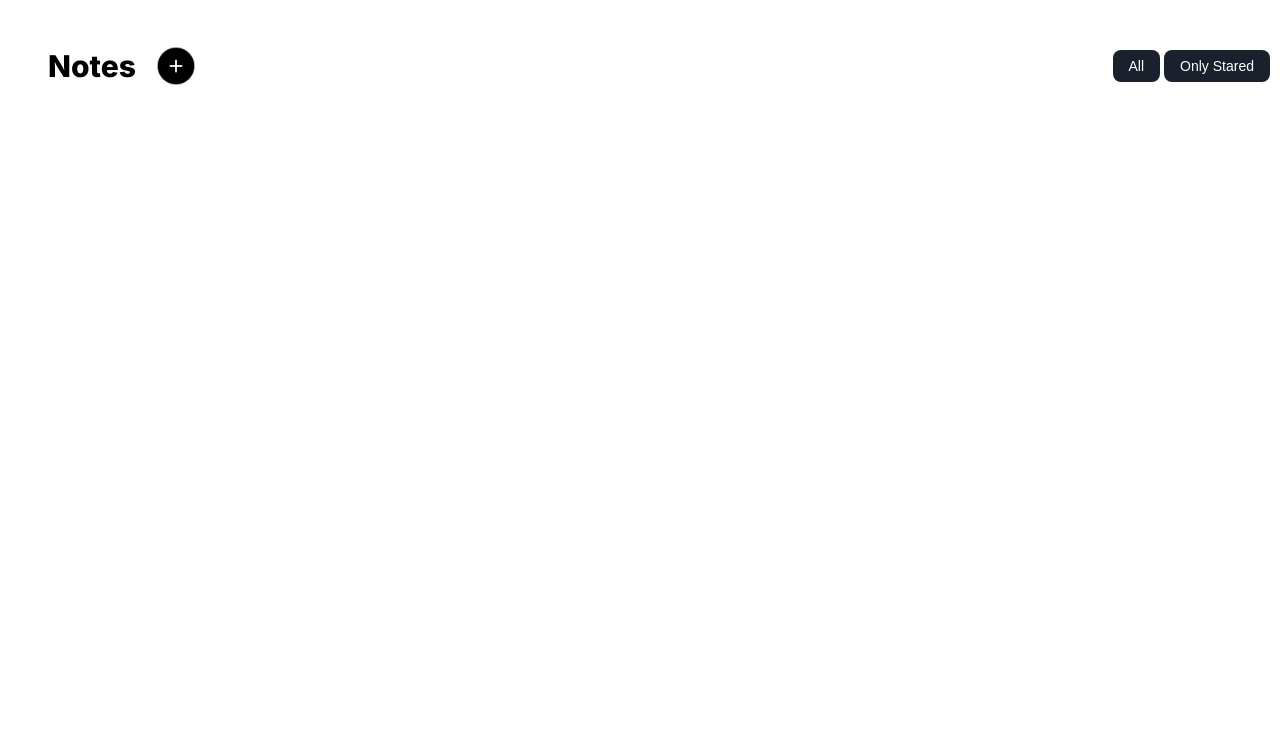
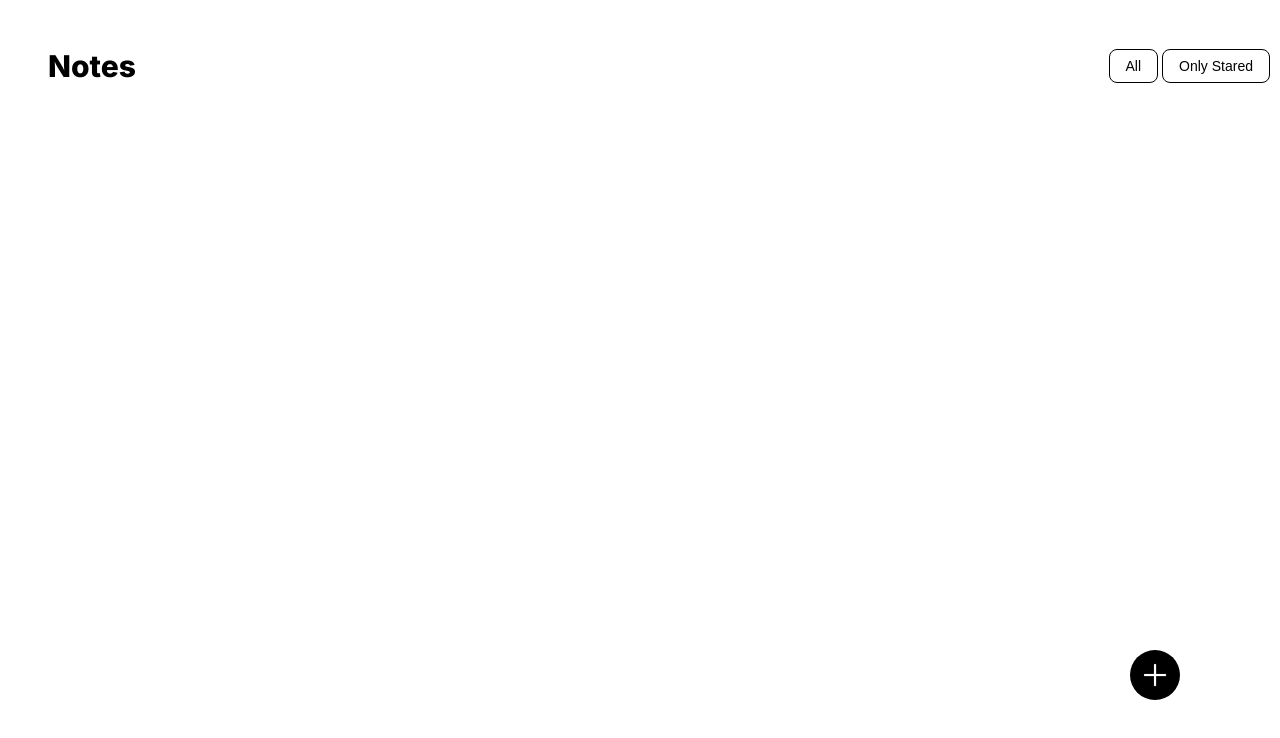
Before and after one commit to SheryarAli786/noteappp, a Next.js app: page / in a window 1280 px wide. Shown: the top 738 px of the page. Built offline with nearby package versions, Linux system fonts and the light colour scheme.

Commit message:
Updated structure of model, position of add icon, background color of header button

```diff
--- a/src/app/components/Notes/Modal/Modal.tsx
+++ b/src/app/components/Notes/Modal/Modal.tsx
@@ -1,5 +1,7 @@
 import React, { useEffect, useState } from 'react'
-import { ButtonsContainer, ColorContainer, ColorDateContainer, HeadingContainer, InputSectionContainer, MainContainer, NameContainer, DateContainer, Buttons } from './ModalStyle'
+import { ButtonsContainer, ColorContainer, ColorDateContainer, HeadingContainer, InputSectionContainer, MainContainer, NameContainer, DateContainer, Buttons, Label } from './ModalStyle'
+import { ModelOverlay } from '../NotesStyle';
+
 interface ModelProps{
     closeModel:()=>void;
     refresher:()=>void;
@@ -7,6 +9,7 @@
     mode: string;
     selectedNote: NoteItem | null;
 }
+
 interface NoteItem {
     id: number;
     title: string;
@@ -34,9 +37,10 @@
     }, [selectedNote]);
 
     const handleAdd = () => {
-      if (!title || !content) {
-        return alert("Title and Content are required");
+      if (!title || !content || !date) {
+        return alert("Title, Content and Date are required");
       }
+
       const savedData: NoteItem[] = JSON.parse(localStorage.getItem("myNotes") || '[]');
       if (mode === 'edit' && selectedNote) {
         const updatedData = savedData.map((note) =>
@@ -89,17 +93,18 @@
       };
 
 return(
+  <ModelOverlay>
     <MainContainer>
         <HeadingContainer>
         {mode === 'add' ? 'Add Note' : 'Edit Note'}
         </HeadingContainer>
         <InputSectionContainer>
       <NameContainer>
-        <label>Name</label>
+        <Label>Name</Label>
         <input type='text' placeholder='Enter name'
          value={title}
             onChange={handleTitle}></input>
-        <label>Description</label>
+        <Label>Description</Label>
         <textarea placeholder='Add more details'
          value={content}
             onChange={(e) => {
@@ -109,18 +114,18 @@
       <ColorDateContainer>
         <ColorContainer>
         <div>
-       <label >Background Color</label>
+       <Label>Background Color</Label>
         <input type="color" value={background}
             onChange={handleBackground} />
        </div>
        <div>
-            <label >Font color</label>
+            <Label>Font color</Label>
         <input type="color" value={fontColor}
             onChange={handlefontColor} />
        </div>
       </ColorContainer>
       <DateContainer>
-      <label>Date</label>
+      <Label>Date</Label>
       <input type="date" value={date} onChange={handleDate}/>
       </DateContainer>
       <ButtonsContainer >
@@ -134,5 +139,6 @@
       </ColorDateContainer>
       </InputSectionContainer>
     </MainContainer>
+    </ModelOverlay>
   )}
 export default Modal
--- a/src/app/components/Notes/Modal/ModalStyle.ts
+++ b/src/app/components/Notes/Modal/ModalStyle.ts
@@ -6,30 +6,24 @@
 }
 
 export const MainContainer=styled.div`
-    position: absolute;
     top: 150px;
-    right: 350px;
-    z-index: 3;
-    height: 450px;
     margin: auto;
-    width: 600px;
+    padding: 0px 25px 30px 25px;
     box-shadow: rgba(100, 100, 111, 0.2) 0px 7px 29px 0px;
     border-radius: 10px;
     background-color: white;
 `
+export const Label=styled.label`
+
+`
 export const NameContainer=styled.div`
     display: flex;
     flex-direction: column;
-    padding-left: 20px;
-    padding-top: 10px;
-    label{
-        font-weight: 600;
-        font-size: 14px;
-        font-family: 'roboto',sans-serif;
-    }
+    gap: 5px;
+    font-weight:600;
+    font-size: 14px;
+
     input{
-        margin-top: 5px;
-        width: 200px;
         padding: 5px;
         border-radius: 3px;
         margin-bottom: 20px;
@@ -40,9 +34,9 @@
         }
     }
     textarea{
-        font-family: 'roboto',sans-serif;
+
         padding-top: 5px;
-        width: 200px;
+        padding-left: 10px;
         height: 200px;
         border-radius: 5px;
         margin-top: 5px;
@@ -52,7 +46,7 @@
             border:  2px solid skyblue;
         }
        &::placeholder{
-        padding-left: 5px;
+        padding-left: 0px;
        }
     }
 `
@@ -61,6 +55,8 @@
     flex-direction: column;
     gap: 20px;
     padding-top: 10px;
+    font-weight:600;
+    font-size: 14px;
     `
 export const ColorContainer=styled.div`
     display: flex;
@@ -70,13 +66,6 @@
     display: flex;
     flex-direction: column;
     gap: 7px;
-}
-
-label{
-    padding-top: 5px;
-    font-weight: 600;
-    font-size: 14px;
-    font-family: 'roboto',sans-serif;
 }
 input{
     width: 40px;
@@ -92,15 +81,9 @@
     display: flex;
     flex-direction: column;
     gap: 10px;
-label{
-    padding-top: 5px;
-    font-weight: 600;
-    font-size: 14px;
-    font-family: 'roboto',sans-serif;
-}
+
  input{
     height: 25px;
-    width: 150px;
     border-radius: 5px;
     border: 2px solid #d6dadf;
     outline: none;
@@ -126,7 +109,7 @@
 `
 export const InputSectionContainer=styled.div`
     display: flex;
-    gap: 150px;
+    gap: 20px;
 `
 export const HeadingContainer=styled.h1`
     display: flex;
--- a/src/app/components/Notes/Notes.tsx
+++ b/src/app/components/Notes/Notes.tsx
@@ -1,11 +1,13 @@
 'use client'
 import React, { useState } from 'react';
 import { CloseIcon, Container, DateContainer, MainContainer, ModelContent, ModelOverlay, ParaContainer} from'./NotesStyle';
+
 interface Noteprops {
   item: NoteItem;
   refresher:()=>void;
   openModel:()=>void;
 }
+
 interface NoteItem {
   title: string;
   content: string;
@@ -15,6 +17,7 @@
   id:number;
   isStarred: boolean;
 }
+
 const NotesComponent: React.FC<Noteprops> = ({item, refresher, openModel}) => {
   const [showConModel, setShowConModel] = useState(false);
 
@@ -45,6 +48,7 @@
     localStorage.setItem('myNotes', JSON.stringify(updatedData));
     refresher();
   };
+
   return (
     <Container>
         <MainContainer style={{ backgroundColor: item.background }}>
@@ -55,7 +59,7 @@
           <DateContainer>
           <span style={{ color: item.fontColor}}>{item.date}</span>
             <div>
-                <img src="images/edit-icon3.png" alt="" onClick={openModel} />
+                <img src="images/edit-icon3.png" onClick={openModel} />
                 <img
               src={item.isStarred ? 'images/star-icon-filled.png' : 'images/star-icon2.png'}
               alt=""
@@ -63,7 +67,7 @@
             />
             </div>
           </DateContainer>
-          <CloseIcon src="images/close-icon.png" alt="" onClick={handleDelete}/>
+          <CloseIcon src="images/icons8-close-24.png" alt="" onClick={handleDelete}/>
         </MainContainer>
         {showConModel && (
         <ModelOverlay>
--- a/src/app/components/Notes/NotesStyle.ts
+++ b/src/app/components/Notes/NotesStyle.ts
@@ -1,10 +1,14 @@
 import styled from "styled-components";
+
 export const CloseIcon = styled.img`
-  width: 20px;
-  height: 20px;
+  width: 15px;
+  height: 15px;
+  background-color: black;
+  padding: 3px;
+  border-radius: 50px;
   position: absolute;
-  top: -11px;
-  right: -6px;
+  top: -12px;
+  right: -7px;
   opacity: 0;
   transition: opacity 0.3s ease;
   cursor: pointer;
@@ -27,11 +31,12 @@
     position: relative;
     margin-top: 5px;
     margin-left: 10px;
-    padding: 20px;
+    padding: 5px 20px 20px 20px;
     border-radius: 10px;
     box-shadow: rgba(100, 100, 111, 0.2) 0px 7px 29px 0px;
     h1{
-    font-weight: 400;
+    font-size:25px;
+    font-weight: 600;
     font-family: 'Roboto', sans-serif;
     }
     p{
--- a/src/app/components/header/Header.tsx
+++ b/src/app/components/header/Header.tsx
@@ -1,24 +1,32 @@
 'use client';
-import React from 'react';
+import React, { useState } from 'react';
 import { StyledBtn, StyledBtnContainer, WrapperContainer } from './HeaderStyle';
+
 interface Headerprops{
   openModel:(item:any)=>void
   onFilterChange: (type: string) => void;
 }
-const Header:React.FC<Headerprops> =({openModel, onFilterChange}) => {
+
+const Header:React.FC<Headerprops> =({onFilterChange}) => {
+
+const [activeButton, setActiveButton] = useState('');
+
   const handleAllClick = () => {
     onFilterChange('All');
+    setActiveButton('All');
   };
+
   const handleStarredClick = () => {
     onFilterChange('Starred');
+    setActiveButton('Starred');
   };
+
   return (
       <WrapperContainer>
         <h1> Notes</h1>
-        <img src='images/add-icon.png' alt='Add Icon' onClick={() => openModel('add')}/>
         <StyledBtnContainer>
-          <StyledBtn onClick={handleAllClick}>All</StyledBtn>
-          <StyledBtn  onClick={handleStarredClick}>Only Stared</StyledBtn>
+          <StyledBtn  active={activeButton === 'All'}  onClick={handleAllClick}>All</StyledBtn>
+          <StyledBtn   active={activeButton === 'Starred'} onClick={handleStarredClick}>Only Stared</StyledBtn>
         </StyledBtnContainer>
       </WrapperContainer>
   );
--- a/src/app/components/header/HeaderStyle.ts
+++ b/src/app/components/header/HeaderStyle.ts
@@ -1,8 +1,14 @@
 import styled from "styled-components";
+
+export interface StyledBtnProps {
+  active: boolean;
+}
+
 export const WrapperContainer=styled.div`
   display:flex;
   padding-top:20px;
   align-items: center;
+  position: relative;
 h1{
   font-weight: 800;
   padding-left: 40px;
@@ -10,19 +16,26 @@
   font-size: 30px;
   line-height: 36px;
 }
-img{
-  width: 40px;
-  height: 40px;
+`
+export const AddIcon=styled.img`
+  width: 30px;
+  height: 30px;
+  padding: 10px;
+  z-index: 4;
+  border-radius: 50px;
+  background-color: black;
+  position: absolute;
+  right: 100px;
+  top: 650px;
   cursor: pointer;
-}
 `
 export const StyledBtnContainer=styled.div`
   display: flex;
   margin-left: auto;
 `
-export const StyledBtn = styled.button`
+export const StyledBtn = styled.button<StyledBtnProps>`
   cursor: pointer;
-  color: white;
+  color: ${({ active }) => (active ? "white" : "black")};
   outline: none;
   border: none;
   padding: 8px 16px;
@@ -30,8 +43,6 @@
   font-weight: 500;
   border-radius: 8px;
   font-size: 14px;
-  background-color: #1a202c;
-&:active{
-  background-color: gray;
-}
+  background-color: ${({ active }) => (active ? "black" : "white")};
+  border:1px solid black;
 `;
--- a/src/app/page.tsx
+++ b/src/app/page.tsx
@@ -1,14 +1,17 @@
 'use client'
 import Header from './components/header/Header';
+import { AddIcon } from './components/header/HeaderStyle';
 import Modal from './components/Notes/Modal/Modal';
 import NotesComponent from './components/Notes/Notes';
 import { useEffect, useState } from 'react';
+
 declare global {
 
    interface Window {
      localStorage: Storage;
    }
  }
+
  interface NoteItem {
    title: string;
    content: string;
@@ -37,22 +40,27 @@
      const storedData = window.localStorage.getItem("myNotes");
      setData(storedData ? JSON.parse(storedData) : []);
    };
+
    const openAddModel = () => {
     setMode('add');
     setSelectedNote(null);
     setShowModel(true);
   };
+
   const openEditModel = (note: NoteItem) => {
     setMode('edit');
     setSelectedNote(note);
     setShowModel(true);
   };
+
   const closeModel=()=>{
     setShowModel(false)
-  }
+  };
+
   const handleFilterChange = (type: string) => {
     setFilterType(type);
   };
+
    const handleDataUpdate = () => {
      refresher();
    };
@@ -64,6 +72,7 @@
     openModel={openAddModel}
    />
      <div className="page-container1">
+     <AddIcon src='images/icons8-add-48.png' alt= 'Add Icon' onClick={openAddModel}/>
         {data
           .filter((item: NoteItem) => (filterType === 'All' ? true : item.isStarred))
           .map((item: NoteItem) => (
```
Also changed, not shown: public/images/icons8-add-48.png (added), public/images/icons8-close-24.png (added).
